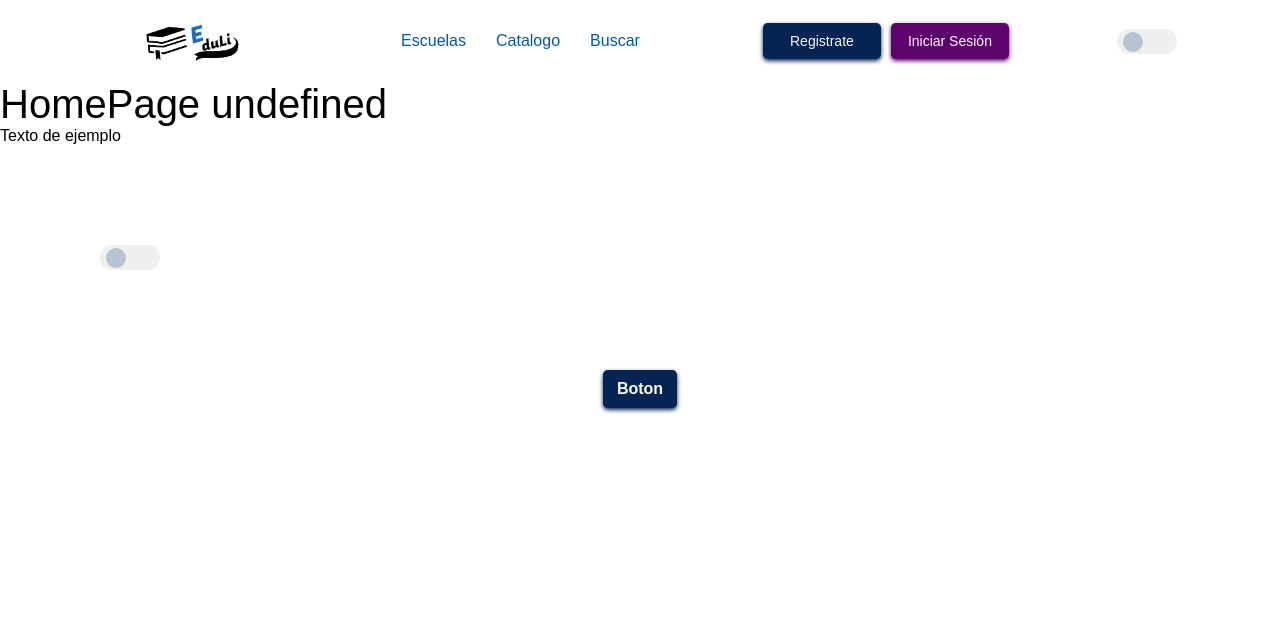
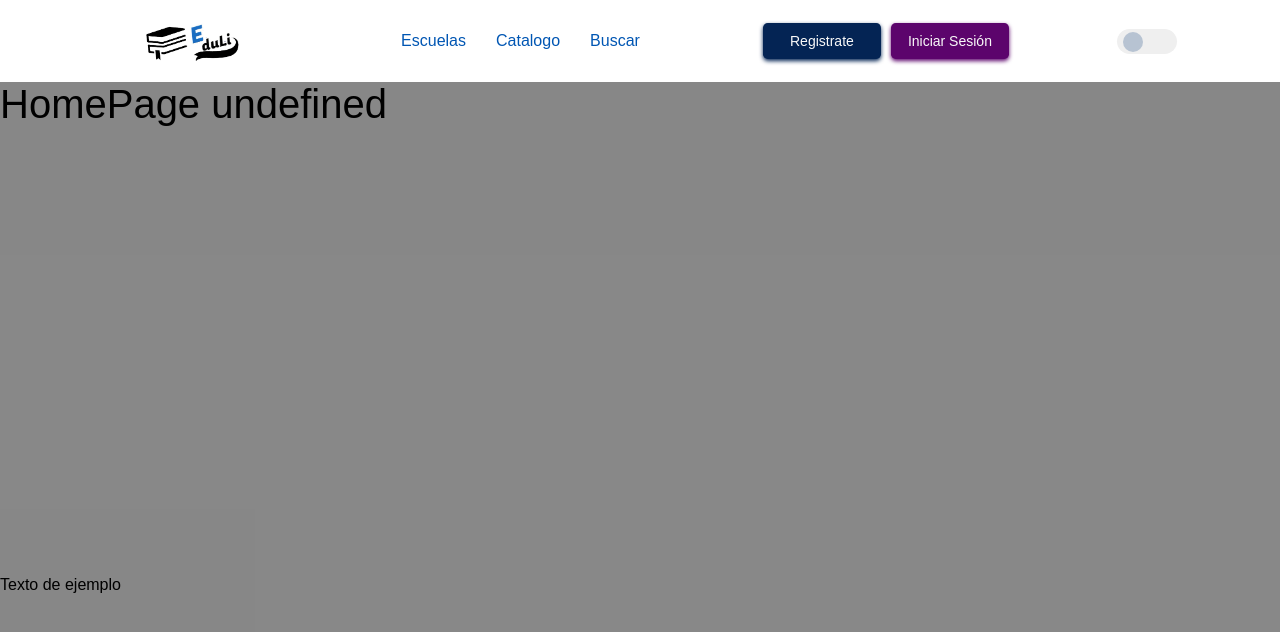
Before and after one commit to Dannschz/Eduli, a React app: page / in a window 1280 px wide. Shown: the top 632 px of the page. Built offline with nearby package versions, Linux system fonts and the light colour scheme; the HTML template or start-up script is replaced by a standard one.

Commit message:
Creando el hero

```diff
--- a/src/frontend/components/AppBar/appBar.scss
+++ b/src/frontend/components/AppBar/appBar.scss
@@ -77,9 +77,13 @@
 
 @media (max-width: map-get($breakpoints-width , 'sm')) {
   .AppBar {
+    top: 100vh;
+    position: sticky;
     &__nav {
-      bottom: 0;
-      position: absolute;
+      // bottom: 0;
+      // left: 0;
+      // position: sticky;
+      // top: 0;
       justify-content: space-evenly;
       width: 100%;
       padding: 20px 0;
--- /dev/null
+++ b/src/frontend/components/Hero/Hero.tsx
@@ -0,0 +1,16 @@
+import React from 'react';
+import './hero.scss';
+
+const Hero = () => {
+  return (
+    <section className='Hero'>
+      <div className='Hero__body'>
+        <h1>La nueva manera de aprender en linea</h1>
+        <h2>Conoce todo lo que te ofrece la nueva educacion en linea:</h2>
+        <button type='button' className='btn'>Conocer más</button>
+      </div>
+    </section>
+  );
+};
+
+export default Hero;
--- a/src/frontend/pages/HomePage/HomePage.tsx
+++ b/src/frontend/pages/HomePage/HomePage.tsx
@@ -1,20 +1,23 @@
 import React from 'react';
 import { useStateValue } from '../../Context';
+// import Hero from '../../components/Hero/Hero';
 import './homePage.scss';
 
 export default function HomePage() {
-  const [{ theme }, dispatch] = useStateValue();
+  const [{ theme }] = useStateValue();
+  // const [{ theme }, dispatch] = useStateValue();
   // const [toggle, setToggle] = useState(theme);
-  const newTheme = theme === 'light' ? 'dark' : 'light';
+  // const newTheme = theme === 'light' ? 'dark' : 'light';
   // const newToggle = toggle === 'light' ? 'dark' : 'light';
 
   return (
     <>
-      <div className={theme}>
+      {/* <Hero /> */}
+      <div className={`Ejemplo ${theme}`}>
         <h1 className={theme}>{`HomePage ${theme}`}</h1>
         <p>Texto de ejemplo</p>
       </div>
-      <div className='draw'>
+      {/* <div className='draw'>
         <button type='button' className={`ToggleSwitch ${theme}`} onClick={() => dispatch({ type: 'SET_THEME', theme: newTheme })}>
           <small className={`ToggleSwitch__body ${theme}`}>
             <i className={`fas fa-${theme === 'light' ? 'cloud' : 'star'}`} />
@@ -24,7 +27,7 @@ export default function HomePage() {
           <div className={`ToggleSwitch--circle ${theme}`} />
         </button>
       </div>
-      <button type='button' className='btn' onClick={() => dispatch({ type: 'SET_THEME', theme: newTheme })}>Boton</button>
+      <button type='button' className='btn' onClick={() => dispatch({ type: 'SET_THEME', theme: newTheme })}>Boton</button> */}
     </>
   );
 }
--- a/src/frontend/pages/HomePage/homePage.scss
+++ b/src/frontend/pages/HomePage/homePage.scss
@@ -13,3 +13,9 @@ h1 {
 .draw {
   margin: 100px;
 }
+
+.Ejemplo {
+  width: 100%;
+  height: 120vh;
+  background: rgba($black, 0.5);
+}
```
Also changed, not shown: src/frontend/components/Footer/Footer.tsx (added, +14 -0 lines), src/frontend/components/Hero/hero.scss (added, +17 -0 lines), src/frontend/components/Footer/footer.scss (added).
